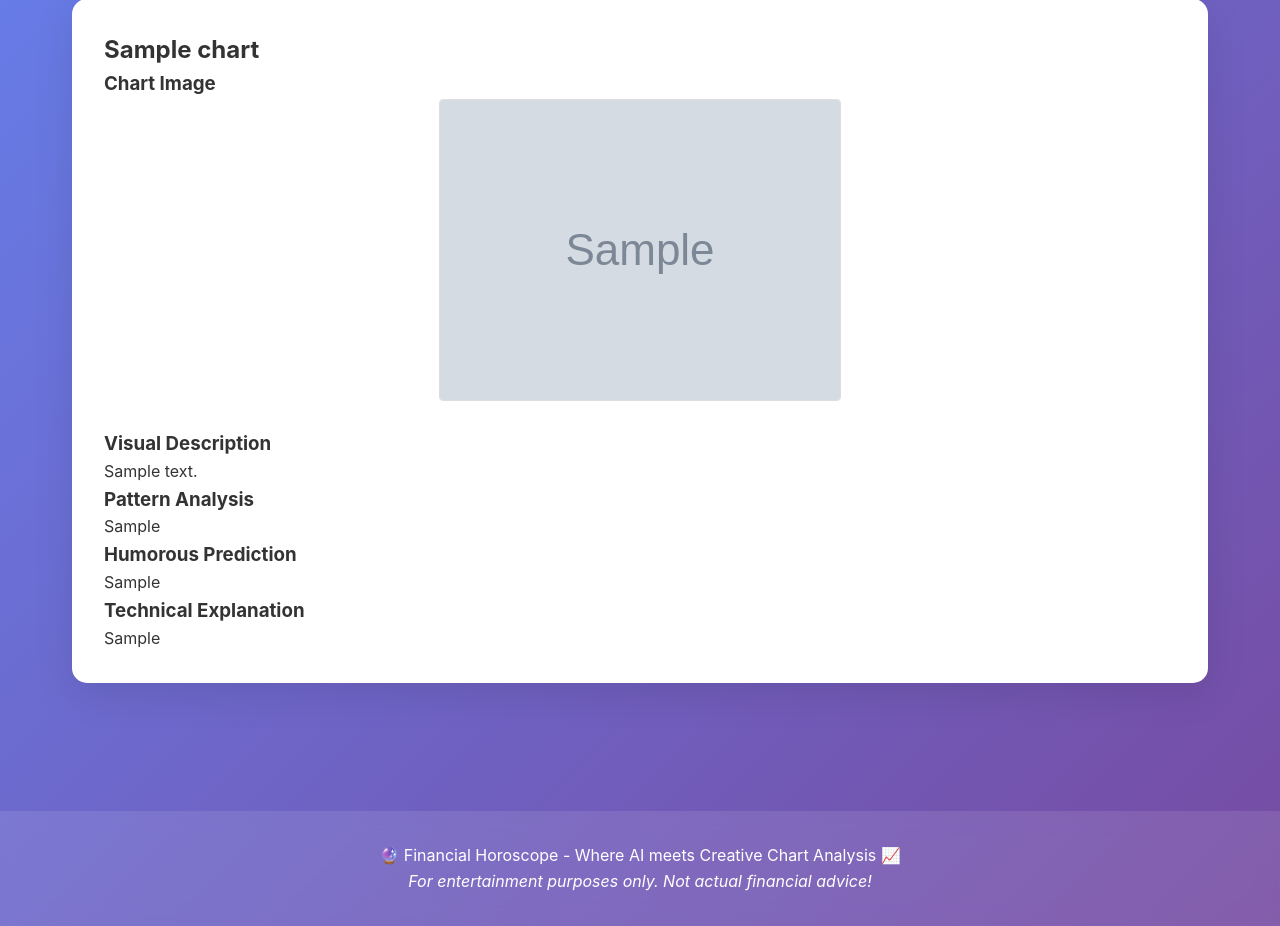
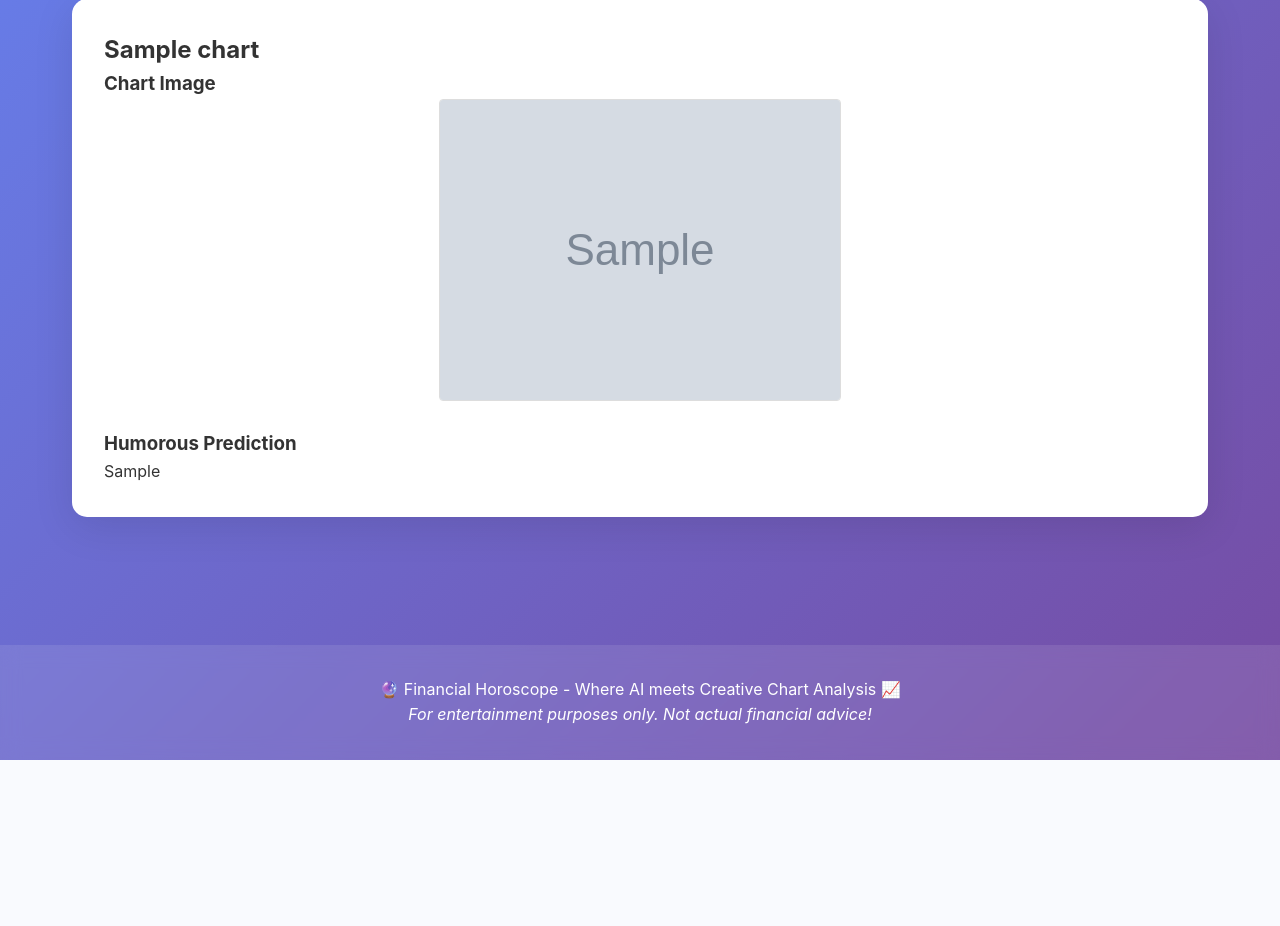
Before and after one commit to 0xmikko/codespeak-py, a Django app: template django_app/templates/django_app/analysis.html in a window 1280 px wide. Shown: the part 111-1037 px from the top of the page. After the commit the page ends 871 px from the top, so only its background shows below. Run offline with Django 5.2, Linux system fonts and the light colour scheme; the template is opened without the code that fills it: most values are stand-ins (such as "Sample title", 1, 10 or a date in 2020); grey boxes marked "Sample" are stand-in pictures; data that the repository does not hold is empty.

Commit message:
Run: 99266a56-b7cf-4294-a290-72530e1371bc, Phase: ImplementSpecWithClaudeCode

```diff
--- a/django_app/templates/django_app/analysis.html
+++ b/django_app/templates/django_app/analysis.html
@@ -12,17 +12,8 @@
     {% endif %}
 
     {% if analysis %}
-        <h3>Visual Description</h3>
-        <p>{{ analysis.visual_description }}</p>
-
-        <h3>Pattern Analysis</h3>
-        <p>{{ analysis.pattern_analysis }}</p>
-
         <h3>Humorous Prediction</h3>
         <p>{{ analysis.humorous_prediction }}</p>
-
-        <h3>Technical Explanation</h3>
-        <p>{{ analysis.technical_explanation }}</p>
     {% else %}
         <p>No analysis available yet.</p>
     {% endif %}
```
Also changed, not shown: .codespeak/codespeak_state.json, .codespeak/last_successful_checkpoint.json, .codespeak/sha_to_checkpoint.json.
